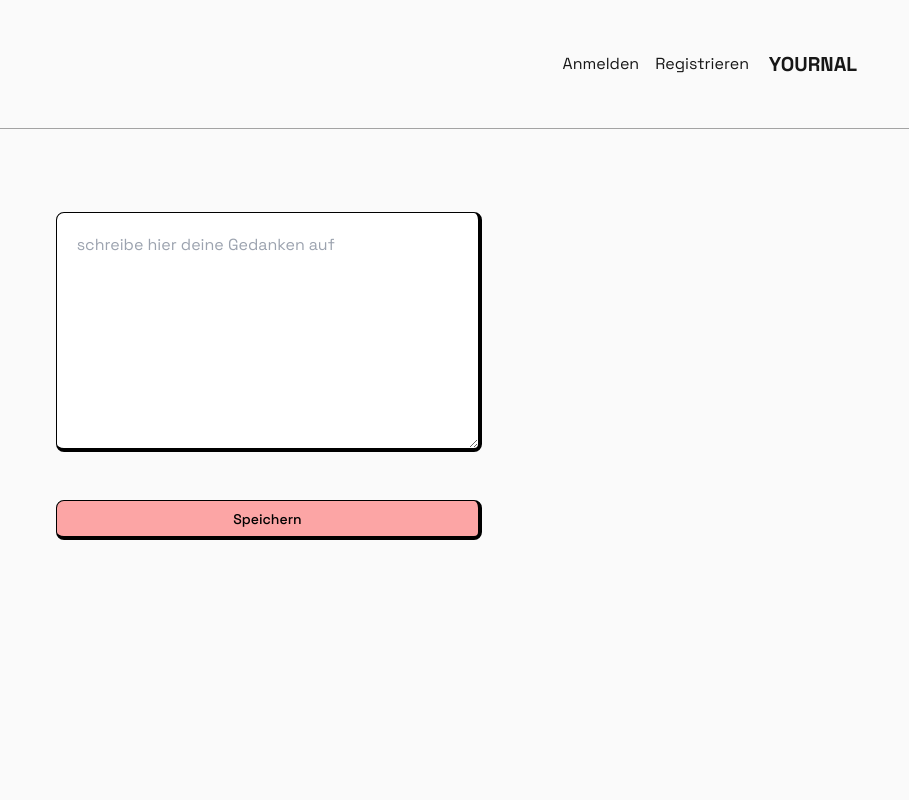
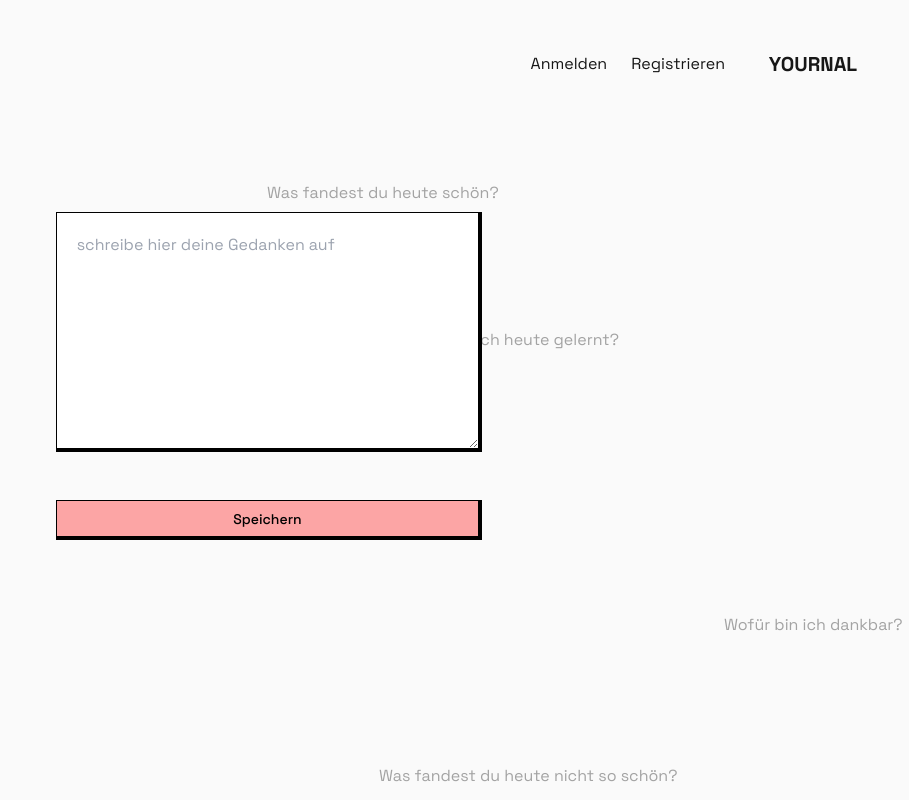
Before and after one commit to tobiasmeyhoefer/yournal, a Next.js app: page /neuerEintrag in a window 1280 px wide. Shown: the whole page, without its empty margins (371-1280 px from the left). Built offline with nearby package versions, Linux system fonts and the light colour scheme; no server answers.

Commit message:
cahnged some things and added some features

```diff
--- a/app/gedanken/page.tsx
+++ b/app/gedanken/page.tsx
@@ -1,10 +1,10 @@
 import { deleteThought, getThoughts } from "@/actions"
 import ThoughtsSkeleton from "@/components/ui/Skeletons/ThoughtsSkeleton"
 import Thoughts from "@/components/ui/Thoughts"
+import { currentUser } from "@clerk/nextjs/server"
 import { Suspense } from "react"
 
-const gedanken = () => {
-
+const gedanken = async () => {
   return (
     <div className="w-full flex flex-col items-center gap-4 pt-44 xl:pt-60 pb-12">
       <Suspense fallback={<ThoughtsSkeleton/>}>
--- a/app/globals.css
+++ b/app/globals.css
@@ -2,77 +2,10 @@
 @tailwind components;
 @tailwind utilities;
 
-@layer base {
-  :root {
-    --background: 0 0% 100%;
-    --foreground: 222.2 84% 4.9%;
-
-    --card: 0 0% 100%;
-    --card-foreground: 222.2 84% 4.9%;
-
-    --popover: 0 0% 100%;
-    --popover-foreground: 222.2 84% 4.9%;
-
-    --primary: 222.2 47.4% 11.2%;
-    --primary-foreground: 210 40% 98%;
-
-    --secondary: 210 40% 96.1%;
-    --secondary-foreground: 222.2 47.4% 11.2%;
-
-    --muted: 210 40% 96.1%;
-    --muted-foreground: 215.4 16.3% 46.9%;
-
-    --accent: 210 40% 96.1%;
-    --accent-foreground: 222.2 47.4% 11.2%;
-
-    --destructive: 0 84.2% 60.2%;
-    --destructive-foreground: 210 40% 98%;
-
-    --border: 214.3 31.8% 91.4%;
-    --input: 214.3 31.8% 91.4%;
-    --ring: 222.2 84% 4.9%;
-
-    --radius: 0.5rem;
-  }
-
-  .dark {
-    --background: 222.2 84% 4.9%;
-    --foreground: 210 40% 98%;
-
-    --card: 222.2 84% 4.9%;
-    --card-foreground: 210 40% 98%;
-
-    --popover: 222.2 84% 4.9%;
-    --popover-foreground: 210 40% 98%;
-
-    --primary: 210 40% 98%;
-    --primary-foreground: 222.2 47.4% 11.2%;
-
-    --secondary: 217.2 32.6% 17.5%;
-    --secondary-foreground: 210 40% 98%;
-
-    --muted: 217.2 32.6% 17.5%;
-    --muted-foreground: 215 20.2% 65.1%;
-
-    --accent: 217.2 32.6% 17.5%;
-    --accent-foreground: 210 40% 98%;
-
-    --destructive: 0 62.8% 30.6%;
-    --destructive-foreground: 210 40% 98%;
-
-    --border: 217.2 32.6% 17.5%;
-    --input: 217.2 32.6% 17.5%;
-    --ring: 212.7 26.8% 83.9%;
-  }
-}
-
-@layer base {
-  * {
-    @apply border-border;
-  }
-  body {
-    @apply bg-background text-foreground;
-  }
+* {
+  margin: 0;
+  padding: 0;
+  box-sizing: border-box
 }
 
 .cl-internal-wkkub3, .cl-userButtonPopoverFooter, .cl-internal-vwxx4q {
--- a/app/layout.tsx
+++ b/app/layout.tsx
@@ -77,7 +77,7 @@ export default function RootLayout({
       </Head>
       <html lang="de" className="h-full bg-neutral-50 overflow-y-scroll" suppressHydrationWarning>
         <body className={cn(
-          "bg-neutral-50 text-neutral-900 dark:bg-neutral-900 dark:text-neutral-50 font-space antialiased min-h-fit h-full",
+          "text-neutral-900 dark:bg-neutral-900 dark:text-neutral-50 font-space antialiased min-h-fit h-full",
           space_grotesk.variable
         )}>
           <Providers>
--- a/app/neuerEintrag/page.tsx
+++ b/app/neuerEintrag/page.tsx
@@ -1,7 +1,7 @@
 "use client"
 
 import { createThought } from "@/actions"
-import { Button } from "@/components/ui/button"
+import FlyingTips from "@/components/FlyingTips"
 import { SubmitButton } from "@/components/ui/SubmitButton"
 import { useRef } from "react"
 import { useFormState, useFormStatus } from "react-dom"
@@ -15,10 +15,11 @@ const NeuerEintrag = () => {
   const ref = useRef<HTMLFormElement>(null)
 
   return (
-    <div className="flex w-full h-full justify-center items-center">
+    <>
+      <div className="flex w-full h-full justify-center items-center z-10">
         <form
           ref={ref}
-        className="flex flex-col gap-12 w-2/3 xl:w-1/3"
+          className="flex flex-col gap-12 w-11/12 md:w-2/3 xl:w-1/3"
           action={(formData) => {
             formAction(formData)
             ref.current?.reset()
@@ -27,13 +28,15 @@ const NeuerEintrag = () => {
           <textarea
             name="thought"
             required
-          className="h-60 p-5 border border-black border-b-4 border-r-4 rounded-lg outline-none"
+            className="h-60 p-5 border border-black border-b-4 border-r-4 rounded-lg outline-none bg-white dark:bg-neutral-800"
             placeholder="schreibe hier deine Gedanken auf"
           />
           <SubmitButton  text="Speichern"/>
           <p role="status">{state.message}</p>
         </form>
       </div>
+      <FlyingTips/>
+    </>
   )
 }
 
--- /dev/null
+++ b/components/FlyingTips.tsx
@@ -0,0 +1,23 @@
+import Script from "next/script";
+
+const FlyingTips = () => {
+  return (
+    <div id="box" className="absolute bottom-0 left-0 right-0 top-0 -z-20">
+      <div className="bouncing_info absolute text-center text-neutral-400">
+        <p className="">Was fandest du heute nicht so schön?</p>
+      </div>
+      <div className="bouncing_info absolute text-center text-neutral-400">
+        <p className="">Was fandest du heute schön?</p>
+      </div>
+      <div className="bouncing_info absolute text-center text-neutral-400">
+        <p className="">Wofür bin ich dankbar?</p>
+      </div>
+      <div className="bouncing_info absolute text-center text-neutral-400">
+        <p className="">Was habe ich heute gelernt?</p>
+      </div>
+      <Script src="scripts/bouncing.js"></Script>
+    </div>
+  );
+};
+
+export default FlyingTips;
--- a/components/Navigation/NavBar.tsx
+++ b/components/Navigation/NavBar.tsx
@@ -15,7 +15,7 @@ export default function NavBar({
   const pathname = usePathname()
 
   return (
-    <nav className="w-full h-32 sticky top-0 flex justify-center z-20 outline dark:outline-neutral-300 outline-neutral-400 outline-1">
+    <nav className="w-full h-32 sticky top-0 flex justify-center z-20">
       <div className="flex justify-between items-center h-full w-full max-w-screen-2xl">
         <button type="button" className="inline-flex items-center md:hidden pl-10" onClick={toggle}>
           <svg xmlns="http://www.w3.org/2000/svg" height="42" viewBox="0 -960 960 960" width="42" fill="#606060">
@@ -47,7 +47,7 @@ export default function NavBar({
           </SignedIn>
         </ul>
         <div className="gap-6 flex">
-          <div className="hidden md:flex gap-4">
+          <div className="hidden md:flex gap-6 mr-6">
             <SignedOut>
               <SignInButton>
                 <button>Anmelden</button>
--- a/components/Navigation/Navigation.tsx
+++ b/components/Navigation/Navigation.tsx
@@ -2,44 +2,24 @@
 import { useEffect, useState } from "react"
 import Navbar from "./NavBar"
 import SideBar from "./SideBar"
-import { usePathname } from 'next/navigation'
-import { useRouter } from "next/navigation"
-
 
 export default function Navigation() {
   const [isOpen, setIsOpen] = useState(false)
-
-  const router = useRouter()
-
-  const toggle = () => {
-    // router.refresh()
-    // console.log(oldPathname)
-    // console.log(pathname)
-    // if(oldPathname == pathname) {
-    //   setIsOpen(!isOpen)
-    // }
-  }
+  const toggle = () => {}
 
   const superToggle = () => {
     setIsOpen(!isOpen)
     window.history
   }
 
-  const pathname = usePathname()
-  const [oldPathname, setOldPathname] = useState(pathname)
-
-  useEffect(() => {
-    setOldPathname(pathname)
-    setIsOpen(false);
-}, [ pathname ]);
-
   const deactivate = () => {
     setIsOpen(false)
   }
+
   return (
-    <>
+    <div className="h-full">
       <SideBar isOpen={isOpen} toggle={toggle} />
       <Navbar toggle={superToggle} deactivate={deactivate}/>
-    </>
+    </div>
   )
 }
--- a/components/Navigation/SideBar.tsx
+++ b/components/Navigation/SideBar.tsx
@@ -13,7 +13,7 @@ export default function SideBar({
       className="fixed md:hidden w-full bg-neutral-50 dark:bg-neutral-900 flex justify-center"
       style={{
         opacity: `${isOpen ? "1" : "0"}`,
-        top: ` ${isOpen ? "0" : "-100%"}`,
+        top: ` ${isOpen ? "0" : "100%"}`,
         bottom: ` ${isOpen ? "0" : null}`
       }}
     >
--- /dev/null
+++ b/public/scripts/bouncing.js
@@ -0,0 +1,145 @@
+const speed = 0.6;
+let infos = document.getElementsByClassName("bouncing_info");
+let box = document.getElementById("box");
+
+let firstRender = true;
+
+//array mit allen 3 Dingern...
+const positions = [
+  {
+    x: 300,
+    y: 100,
+    dirX: -1,
+    dirY: 1,
+    firstRender: true, // Hinzugefügt für jedes Element
+  },
+  {
+    x: 800,
+    y: 0,
+    dirX: -1,
+    dirY: -1,
+    firstRender: true, // Hinzugefügt für jedes Element
+  },
+  {
+    x: 600,
+    y: 200,
+    dirX: 1,
+    dirY: 1,
+    firstRender: true, // Hinzugefügt für jedes Element
+  },
+  {
+    x: 100,
+    y: 300,
+    dirX: 1,
+    dirY: -1,
+    firstRender: true, // Hinzugefügt für jedes Element
+  },
+];
+
+let boxWidth = box.clientWidth;
+let boxHeight = box.clientHeight;
+
+function animate() {
+  console.log(infos.length)
+  console.log(positions.length)
+  //für jede info
+  for (let i = 0; i < infos.length; i++) {
+    //berechnung von höhe und breite
+    const width = infos[i].clientWidth;
+    const height = infos[i].clientHeight;
+
+    if (positions[i].y + height >= boxHeight || positions[i].y < 0) {
+      positions[i].dirY *= -1;
+    }
+    if (positions[i].x + width >= boxWidth || positions[i].x < 0) {
+      positions[i].dirX *= -1;
+      //hier funktion callen die den text dann anschließend ändert
+    }
+
+    if (positions[i].firstRender) {
+      let le = randomIntFromInterval(0, boxWidth - infos[i].clientWidth);
+      let to = randomIntFromInterval(0, boxHeight - infos[i].clientHeight);
+      infos[i].style.left = le + "px";
+      infos[i].style.top = to + "px";
+      positions[i].x = le;
+      positions[i].y = to;
+      positions[i].firstRender = false;
+    } else {
+      positions[i].x += positions[i].dirX * speed;
+      positions[i].y += positions[i].dirY * speed;
+      infos[i].style.left = positions[i].x + "px";
+      infos[i].style.top = positions[i].y + "px";
+    }
+  }
+
+  animationId = window.requestAnimationFrame(animate);
+}
+
+let resizeTimer;
+onresize = () => {
+  if (isMobile() && hasTouchSupport()) {
+    return;
+  }
+  window.cancelAnimationFrame(animationId);
+  changeInfosVisibility(false);
+  clearTimeout(resizeTimer);
+  resizeTimer = setTimeout(function () {
+    //wenn resizing abgeschlossen ist:
+    //neue Zufallswerte ermitteln und animation starten
+    changeInfosVisibility(true);
+    randomizeStartPosition();
+    animationId = window.requestAnimationFrame(animate);
+  }, 250);
+};
+
+let animationId = window.requestAnimationFrame(animate);
+
+function randomizeStartPosition() {
+  box = document.getElementById("box");
+  boxWidth = box.clientWidth;
+  boxHeight = box.clientHeight;
+  if (positions.length === 4) {
+    positions[0].dirX = 1;
+    positions[0].dirY = 1;
+    positions[1].dirX = -1;
+    positions[1].dirY = 1;
+    positions[2].dirX = -1;
+    positions[2].dirY = -1;
+    positions[2].dirX = -1;
+    positions[2].dirY = -1;
+  }
+  for (let i = 0; i < infos.length; i++) {
+    let le = randomIntFromInterval(100, boxWidth - infos[i].clientWidth - 100);
+    let to = randomIntFromInterval(
+      100,
+      boxHeight - infos[i].clientHeight - 100,
+    );
+    infos[i].style.left = le + "px";
+    infos[i].style.top = to + "px";
+    positions[i].x = le;
+    positions[i].y = to;
+    positions[i].firstRender = false;
+  }
+}
+
+function changeInfosVisibility(visibility) {
+  for (let i = 0; i < infos.length; i++) {
+    infos[i].style.opacity = visibility ? "1" : "0";
+  }
+}
+
+//hilfsfunktion
+function randomIntFromInterval(min, max) {
+  // min and max included
+  return Math.floor(Math.random() * (max - min + 1) + min);
+}
+
+function isMobile() {
+  const regex =
+    /Mobi|Android|webOS|iPhone|iPad|iPod|BlackBerry|IEMobile|Opera Mini/i;
+  return regex.test(navigator.userAgent);
+}
+
+function hasTouchSupport() {
+  return "ontouchstart" in window || navigator.maxTouchPoints > 0;
+}
```
Also changed, not shown: 1 other file (tests, documents, lock files or other folders). Lines whose indentation alone changed are shown as unchanged.
